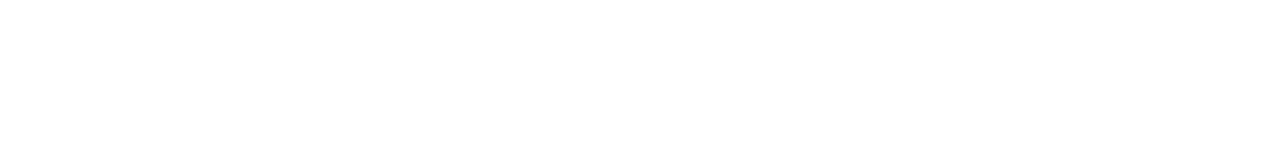
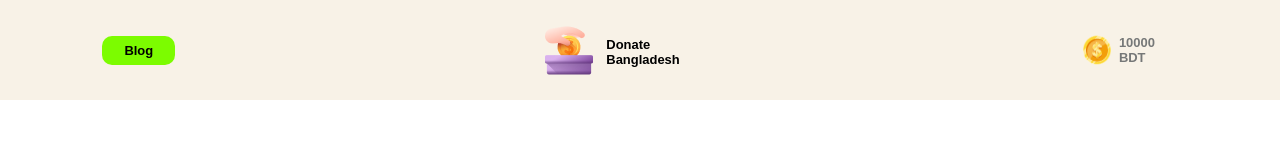
Before and after one commit to t-nayla107/5th-Assignment-PH, a plain HTML site: page index.html in a window 1280 px wide. Drawn offline with Linux system fonts and the light colour scheme.

Commit message:
second commit

```diff
--- /dev/null
+++ b/home.css
@@ -0,0 +1,37 @@
+*{
+    margin: 0;
+    padding: 0;
+    font-family: Arial, Helvetica, sans-serif;
+    font-size: 0.9rem;
+}
+
+.navigation{
+    background-color: rgb(248, 242, 231);
+    padding: 2% 8%;
+    display: flex;
+    flex-direction: row;
+    justify-content: space-between;
+    align-items: center;
+    flex-wrap: wrap;
+    position: sticky;
+    z-index: 1000;
+}
+.donation,.coin{
+    display: flex;
+    flex-direction: row;
+    gap: 8%;
+}
+.donation h4{
+    padding-top: 7%;
+}
+.coin h4{
+    color: rgb(118, 120, 120);
+}
+
+.btn{
+    background-color: lawngreen;
+    border: none;
+    border-radius: 10px;
+    padding: 7px 22px;
+    font-weight: bold;
+}
--- a/index.html
+++ b/index.html
@@ -3,9 +3,26 @@
   <head>
     <meta charset="UTF-8" />
     <meta name="viewport" content="width=device-width, initial-scale=1.0" />
+    <link rel="stylesheet" href="home.css" />
     <title>Donate Bangladesh</title>
   </head>
   <body>
+    <header>
+      <div class="navigation">
+        <button class="btn">Blog</button>
+        <div class="donation">
+          <img src="assests/logo (3).png" alt="" />
+          <h4>Donate Bangladesh</h4>
+        </div>
+        <div class="coin">
+          <img src="assests/coin.png" alt="" />
+          <h4 id="coin-bdt">10000 BDT</h4>
+        </div>
+      </div>
+    </header>
+
+    <section></section>
+
     <script src="flood.js"></script>
   </body>
 </html>
```
